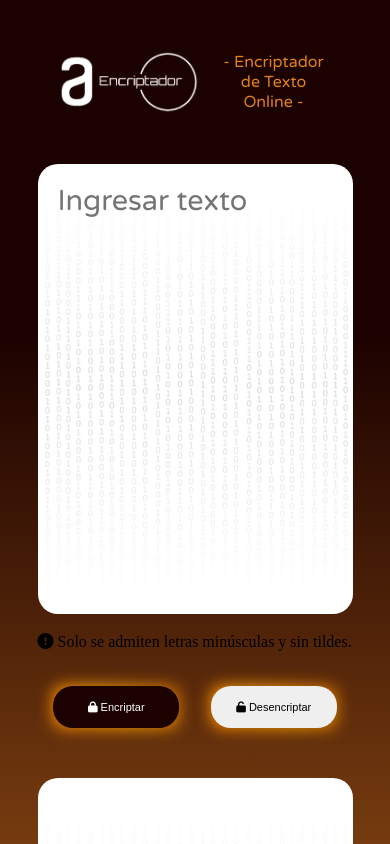
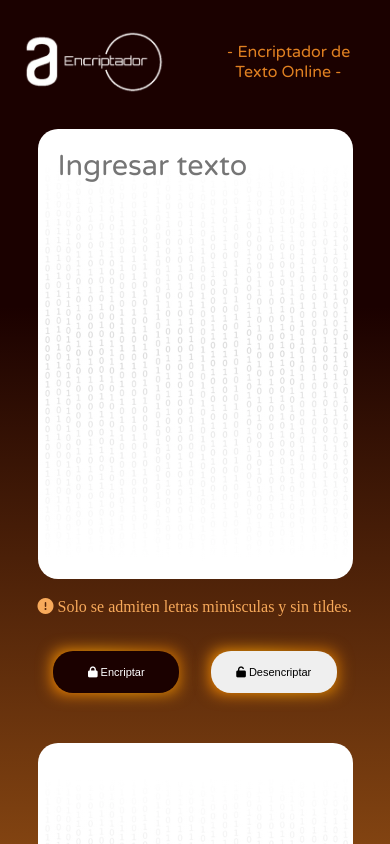
Before and after one commit to Mad-CaTs/encriptador-texto, a plain HTML site: page index.html in a window 390 px wide. Shown: the top 844 px of the page. Drawn offline with Linux system fonts and the light colour scheme; some packages are replaced by stand-ins of ours; a script that the page names is missing.

Commit message:
Update style.css

```diff
--- a/style.css
+++ b/style.css
@@ -13,7 +13,7 @@ body{
 /*Header*/
 header{
     display: flex;
-    margin: 60px 0 100px 0;
+    margin: 60px 0 60px 0;
 }
 
 header img{
@@ -125,6 +125,7 @@ main{
   }
 
 .warning{
+    color: #f8aa5b;
     padding: 15px 0 15px 0;
     text-align: left;
 }
@@ -211,7 +212,6 @@ main{
 }
 /*Footer*/
 footer{
-    margin-top: 50px;
     padding: 50px;
     text-align: center;
 }
@@ -254,13 +254,14 @@ main{
 }
 footer{
     margin: 0;
+    padding: 25px;
 }
 
 footer p{
     font-size: 1.1rem;
 }
 header{
-    margin: 50px;
+    margin: 30px 0 35px 0;
 }
 header img{
     width: 140px;
```
